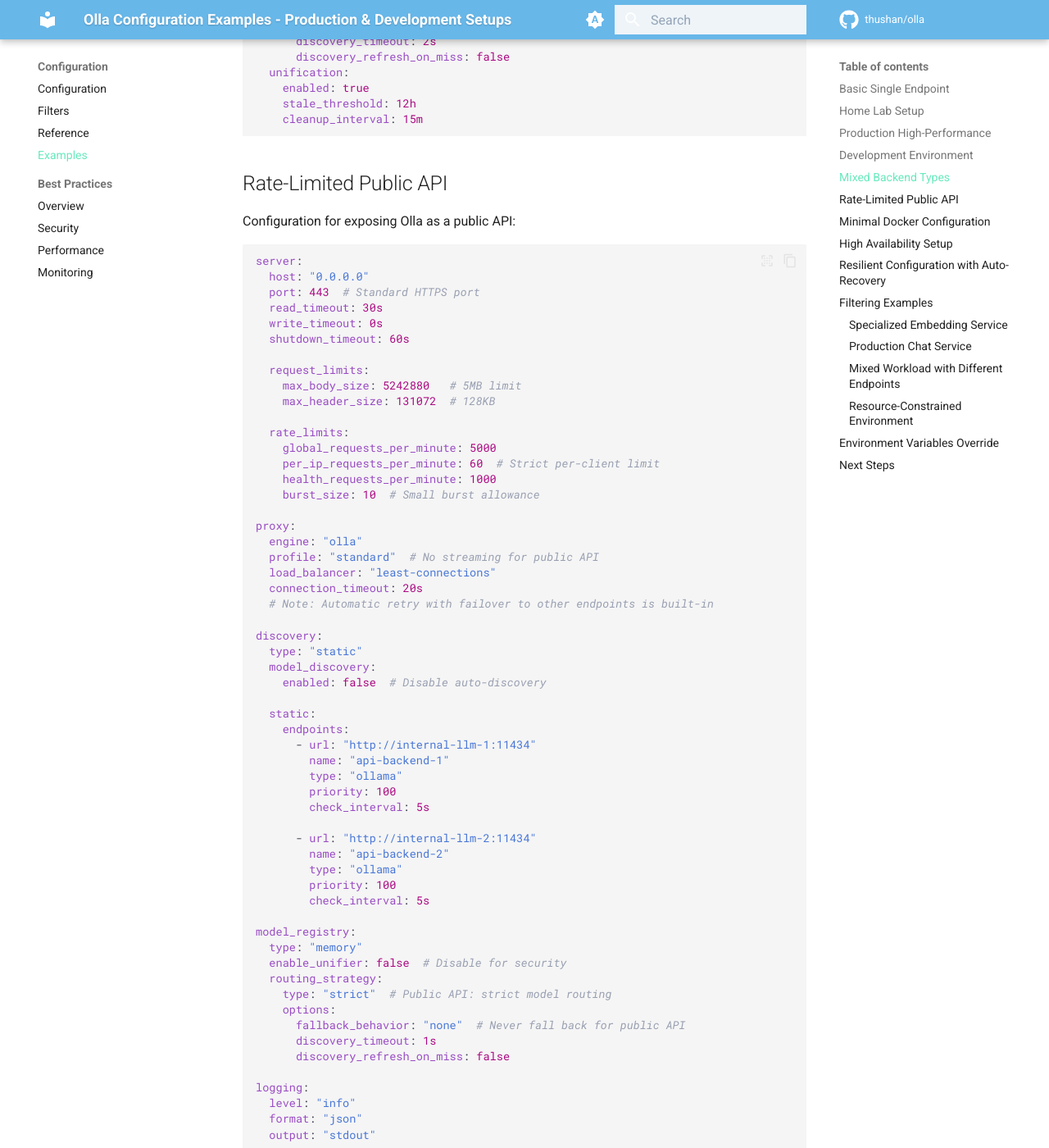
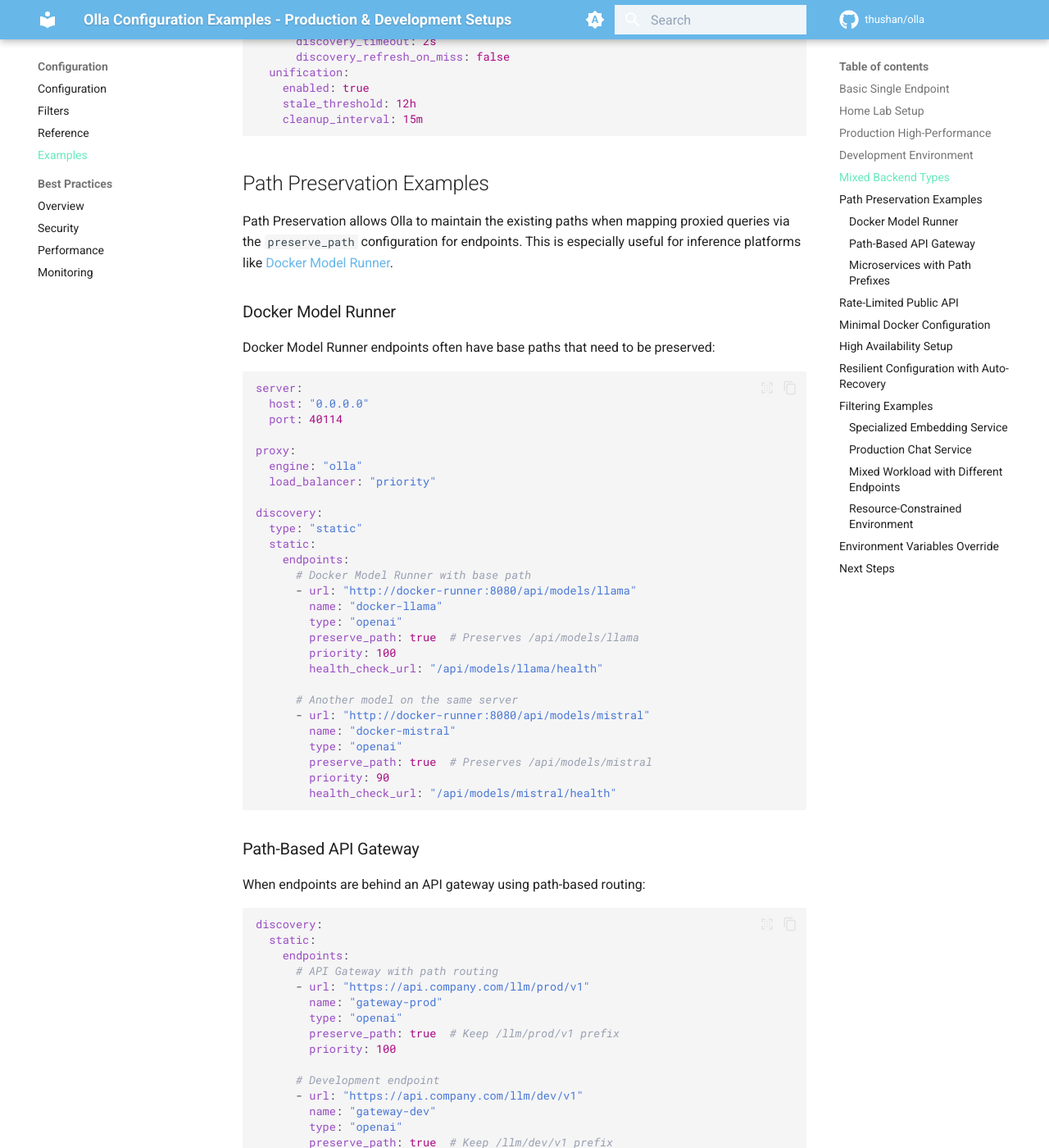
Before and after one commit to leo-3889/olla, an MkDocs documentation site: the page built from docs/content/configuration/examples.md, in a window 1280 px wide and 1400 px high, scrolled down 6641 px. Shown: the whole window at 82% size. Built offline with MkDocs 1.6.1 and Material for MkDocs 9.7.7, drawn with Linux system fonts in a browser that asks for light colours; comment, search, counter and statistics services are not loaded; some of the changed text lies outside the part shown.

Commit message:
update docs

````diff
--- a/docs/content/configuration/examples.md
+++ b/docs/content/configuration/examples.md
@@ -345,6 +345,104 @@
     enabled: true
     stale_threshold: 12h
     cleanup_interval: 15m
+```
+
+## Path Preservation Examples
+
+Path Preservation allows Olla to maintain the existing paths when mapping proxied queries via the `preserve_path` configuration for endpoints. This is especially useful for inference platforms like [Docker Model Runner](https://docs.docker.com/ai/model-runner/).
+
+### Docker Model Runner
+
+Docker Model Runner endpoints often have base paths that need to be preserved:
+
+```yaml
+server:
+  host: "0.0.0.0"
+  port: 40114
+
+proxy:
+  engine: "olla"
+  load_balancer: "priority"
+
+discovery:
+  type: "static"
+  static:
+    endpoints:
+      # Docker Model Runner with base path
+      - url: "http://docker-runner:8080/api/models/llama"
+        name: "docker-llama"
+        type: "openai"
+        preserve_path: true  # Preserves /api/models/llama
+        priority: 100
+        health_check_url: "/api/models/llama/health"
+
+      # Another model on the same server
+      - url: "http://docker-runner:8080/api/models/mistral"
+        name: "docker-mistral"
+        type: "openai"
+        preserve_path: true  # Preserves /api/models/mistral
+        priority: 90
+        health_check_url: "/api/models/mistral/health"
+```
+
+### Path-Based API Gateway
+
+When endpoints are behind an API gateway using path-based routing:
+
+```yaml
+discovery:
+  static:
+    endpoints:
+      # API Gateway with path routing
+      - url: "https://api.company.com/llm/prod/v1"
+        name: "gateway-prod"
+        type: "openai"
+        preserve_path: true  # Keep /llm/prod/v1 prefix
+        priority: 100
+
+      # Development endpoint
+      - url: "https://api.company.com/llm/dev/v1"
+        name: "gateway-dev"
+        type: "openai"
+        preserve_path: true  # Keep /llm/dev/v1 prefix
+        priority: 50
+```
+
+### Microservices with Path Prefixes
+
+Different microservices exposed through path prefixes:
+
+```yaml
+discovery:
+  type: "static"
+  static:
+    endpoints:
+      # Chat service
+      - url: "http://services:8080/chat/api"
+        name: "chat-service"
+        type: "openai"
+        preserve_path: true
+        priority: 100
+        model_filter:
+          include: ["*chat*", "*instruct*"]
+
+      # Code generation service
+      - url: "http://services:8080/code/api"
+        name: "code-service"
+        type: "openai"
+        preserve_path: true
+        priority: 100
+        model_filter:
+          include: ["*code*", "deepseek-coder*"]
+
+      # Embedding service
+      - url: "http://services:8080/embeddings/api"
+        name: "embedding-service"
+        type: "openai"
+        preserve_path: true
+        priority: 100
+        model_filter:
+          include: ["*embed*", "bge-*", "e5-*"]
 ```
 
 ## Rate-Limited Public API
````
Also changed, not shown: docs/content/configuration/reference.md (+34 -0 lines), docs/content/troubleshooting/path-preservation.md (added, +416 -0 lines).
